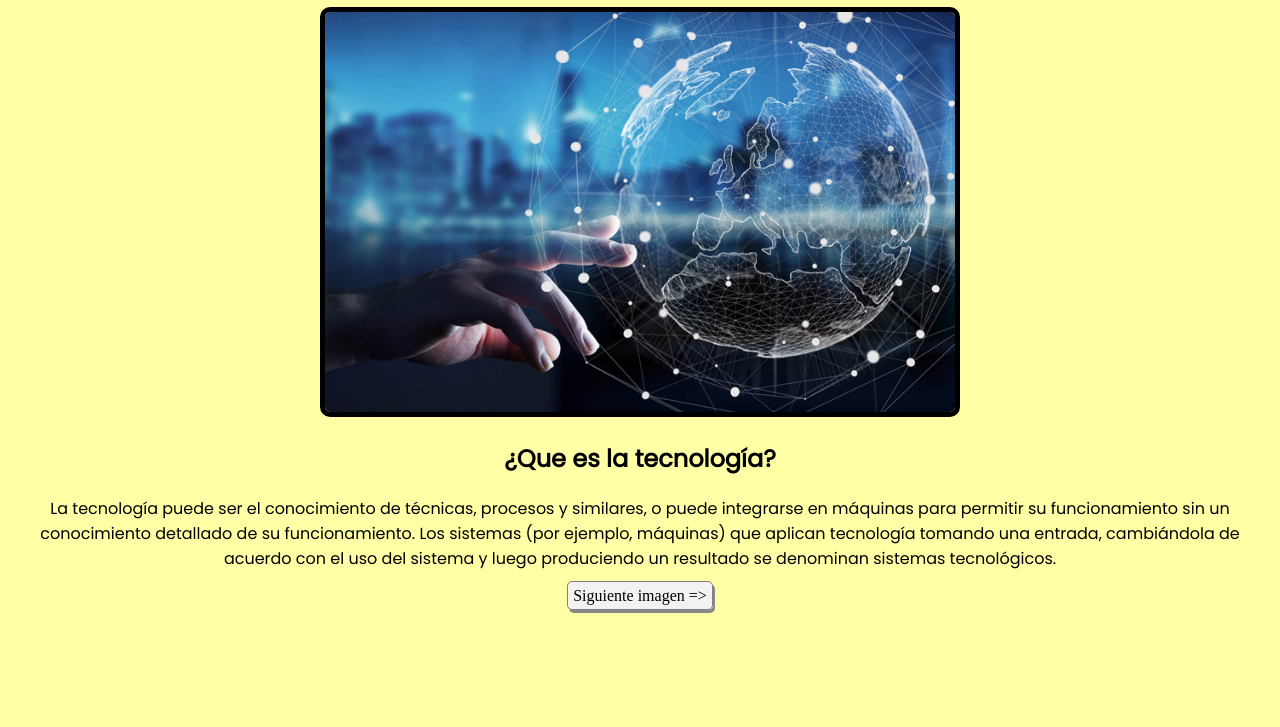
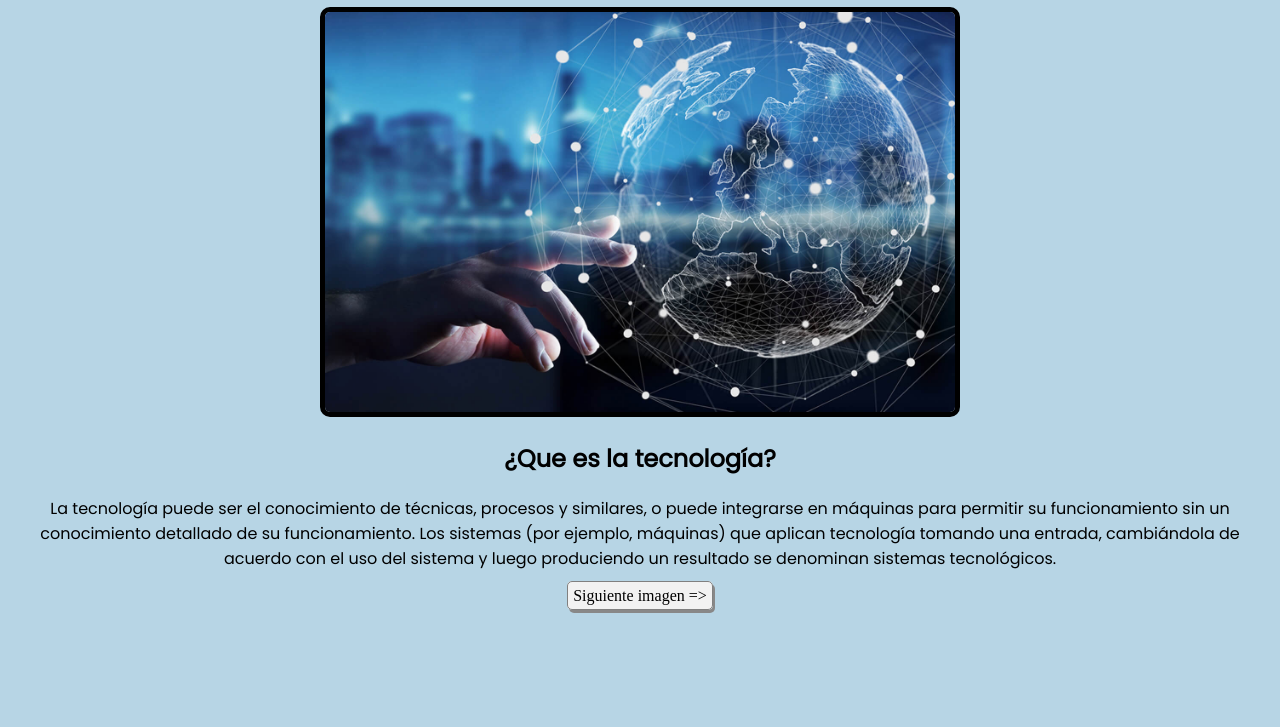
Before and after one commit to agustinarolando/entrega1, a plain HTML site: page index.html in a window 1280 px wide. Shown: the part 73-800 px from the top of the page. Drawn offline with Linux system fonts and the light colour scheme; a web font is replaced by a local one.

Commit message:
Cambio de color del fondo

```diff
--- a/styles.css
+++ b/styles.css
@@ -1,5 +1,5 @@
 body {
-    background-color: rgb(255, 255, 165);
+    background-color: #b7d5e5;
 
     justify-content: center;
     text-align: center;
```
